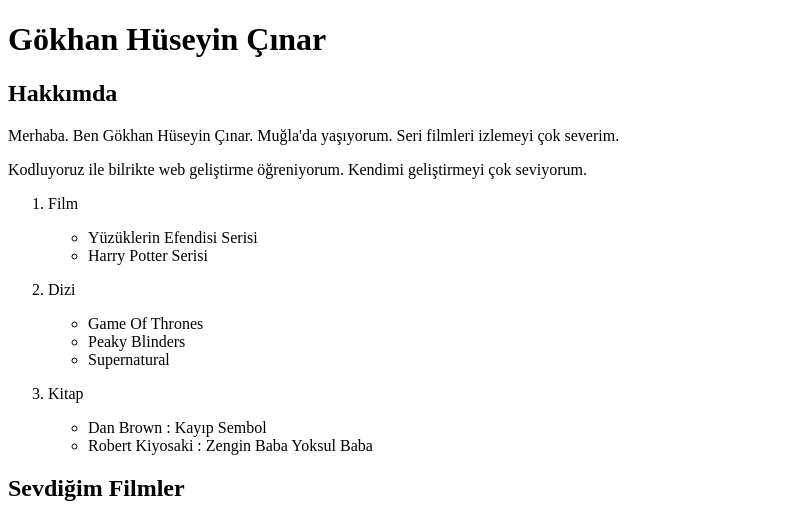
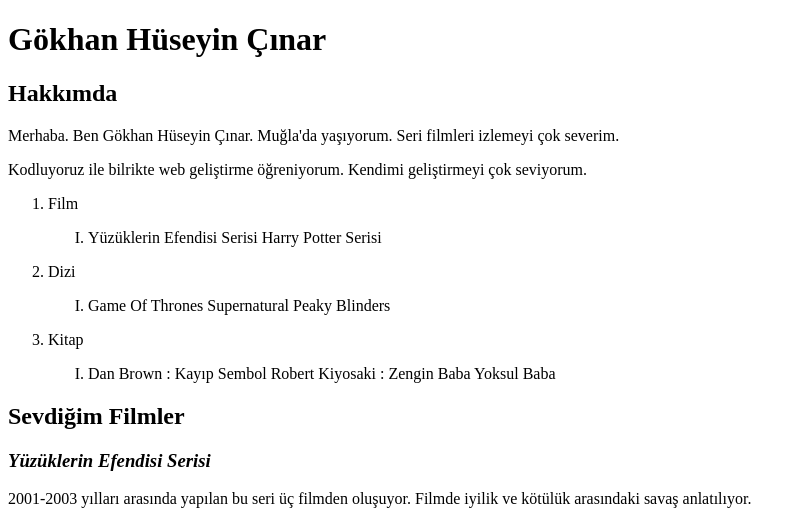
Before and after one commit to CinarGokhan/Odev, a plain HTML site: page İlk Web Sayfası/index.html in a window 1280 px wide. Shown: the top 510 px of the page, without its empty margins (0-801 px from the left). Drawn offline with Linux system fonts and the light colour scheme.

Commit message:
Update index.html

```diff
--- a/İlk Web Sayfası/index.html
+++ b/İlk Web Sayfası/index.html
@@ -23,10 +23,8 @@
             <li>
                 <p>Film</p>
                 <ul>
-                    <li>
+                    <li type="I">
                         Yüzüklerin Efendisi Serisi
-                    </li>
-                    <li>
                         Harry Potter Serisi
                     </li>
                 </ul>
@@ -34,24 +32,18 @@
             <li>
                 <p>Dizi</p>
                 <ul>
-                    <li>
+                    <li type="I">
                         Game Of Thrones
-                    </li>
-                    <li>
+                        Supernatural
                         Peaky Blinders
-                    </li>
-                    <li>
-                        Supernatural
                     </li>
                 </ul>
             </li>
             <li>
                 <p>Kitap</p>
                 <ul>
-                    <li>
+                    <li type="I">
                         Dan Brown : Kayıp Sembol
-                    </li>
-                    <li>
                         Robert Kiyosaki : Zengin Baba Yoksul Baba
                     </li>
                 </ul>
```
